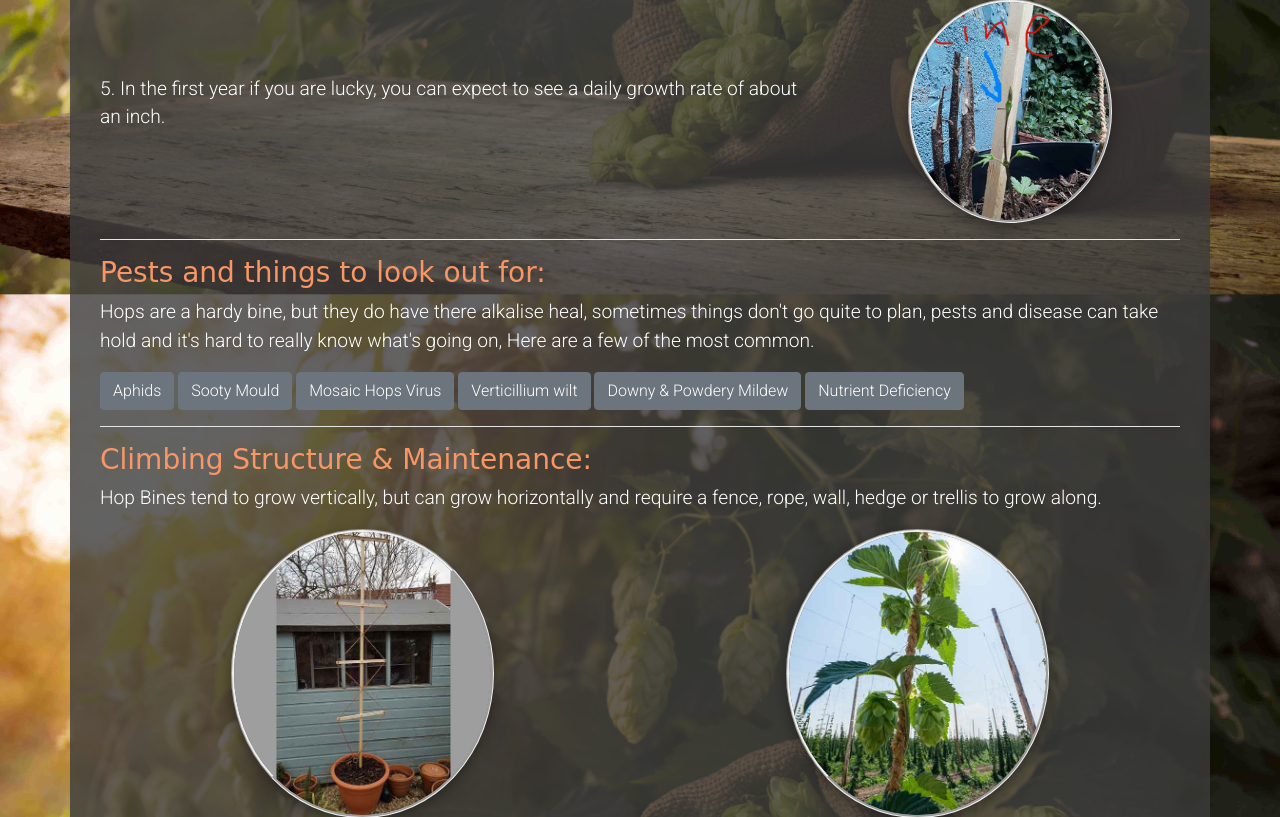
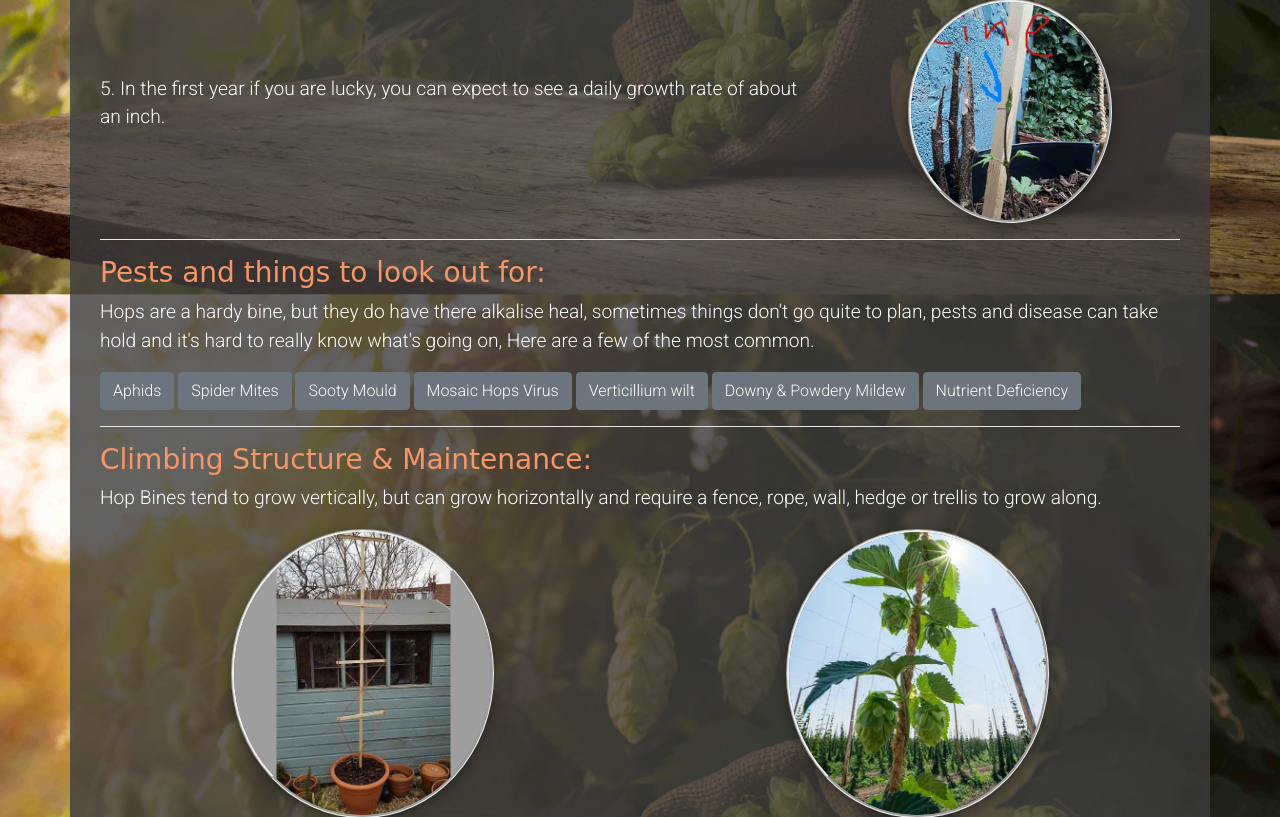
Before and after one commit to jonathanw82/eastbristolhops, a Flask app: page /wiki in a window 1280 px wide. Shown: the part 2269-3086 px from the top of the page. Run offline with Flask 2, Linux system fonts and the light colour scheme; some libraries are stand-ins or nearby versions; some web fonts are replaced.

Commit message:
added spider mites to the wiki pest section

```diff
--- a/static/js/wiki-textpage.js
+++ b/static/js/wiki-textpage.js
@@ -12,15 +12,36 @@ let aphids = `<div class="col-sm-12">
         few hop plant disease, they chew into the stems and
         the underside of the leaves sucking on the sap,
         causing leaves to go yellow and weak young plants may become stunted, they also excrete a liquid
-        call (Honeydew) that can cause other problems such as sooty mould.<br> To get rid of aphids, a
-        simple spray bottle with washing up liquid and water in should do it. However, only as a last
+        call (Honeydew) that can cause other problems such as sooty mould.<br> To get rid of aphids, there are a couple of methods,<br>
+        you can purchase aphid predators such as ladybugs and get them mail order, but this can be expensive, a
+        simple spray bottle with washing up liquid, or neem oil and water in should do it.<br> However, only as a last
         resort if you are going
         to treat your hops please do so early in the season and not after mid-august as we don't want
         soapy beer,
-        Spray in the evening after any direct sunlight or the leaves will get burn patches.
+        Spray in the evening after any direct sunlight or the leaves will get burnt patches.
+    </p>
+    <p>
+        Please note it's impossible, to totally get rid of aphids, so don't panic too much unless it is really bad,
+        in fact in the US the (FDA) Food and Drug Administration allows up to 2,500 aphids per 10 grams of hops YUCK!!
     </p>
     <button onclick="pestclose()" >Close</button>
 </div>`;
+
+let spider = `<div class="col-sm-12">
+    <p>
+        Spider Mites
+    </p>
+    <img class="trellisimg"
+        src="https://onspecialtycrops.files.wordpress.com/2015/08/leaf-bronzing.jpg?w=457&h=347"
+        alt="spider Mites">
+    <p>
+    Although a little less common than Aphids, The most common species of spider-mites that affect hops is the Two-Spotted Spider Mite.
+    They tend to attack in summer if the air is very dry, they attack the underside of the leaves much the same as aphids, the leaves will get light yellow patches and start to brown at the tips, holes can also start to form,
+    a real telltale sign of a serious infestation is the leaves will get a webbing form between the leaf spears, generally, at this point the leaves are dead, and the plant will become quite stunted.
+    If spider mites become an issue try wetting the whole plant each night after sundown, they tend not to favour moist foliage.
+    </p>
+    <button onclick="pestclose()" >Close</button>
+    </div>`;
 
 let sooty = ` <div class="col-sm-12">
 <p>
--- a/static/js/wiki.js
+++ b/static/js/wiki.js
@@ -38,6 +38,10 @@ function pest(pest){
         document.getElementById('pestdisplay').innerHTML = aphids;
         document.getElementById('pestdisplay').scrollIntoView({behavior: 'smooth'});
     }
+    else if (pest == 'spider'){
+        document.getElementById('pestdisplay').innerHTML = spider;
+        document.getElementById('pestdisplay').scrollIntoView({behavior: 'smooth'});
+    }
     else if (pest == 'sooty'){
         document.getElementById('pestdisplay').innerHTML = sooty;
         document.getElementById('pestdisplay').scrollIntoView({behavior: 'smooth'});
--- a/templates/wiki.html
+++ b/templates/wiki.html
@@ -155,6 +155,7 @@
             </p>
             <div id="pestbuttons">
                 <button class="btn btn-secondary" type="button" onclick="pest('aphids')">Aphids</button>
+                <button class="btn btn-secondary" type="button" onclick="pest('spider')">Spider Mites</button>
                 <button class="btn btn-secondary" type="button" onclick="pest('sooty')">Sooty Mould</button>
                 <button class="btn btn-secondary" type="button" onclick="pest('mosaic')">Mosaic Hops Virus</button>
                 <button class="btn btn-secondary" type="button" onclick="pest('vert')">Verticillium wilt</button>
```
